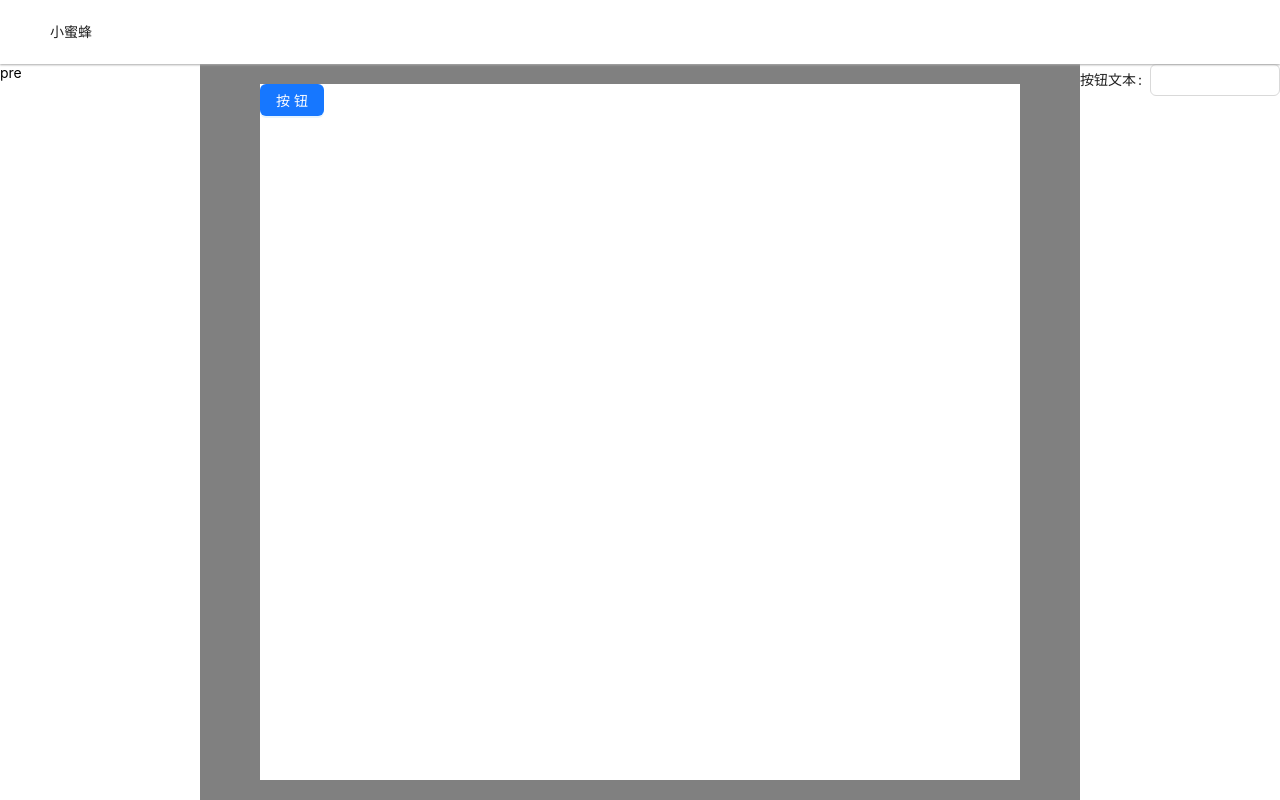
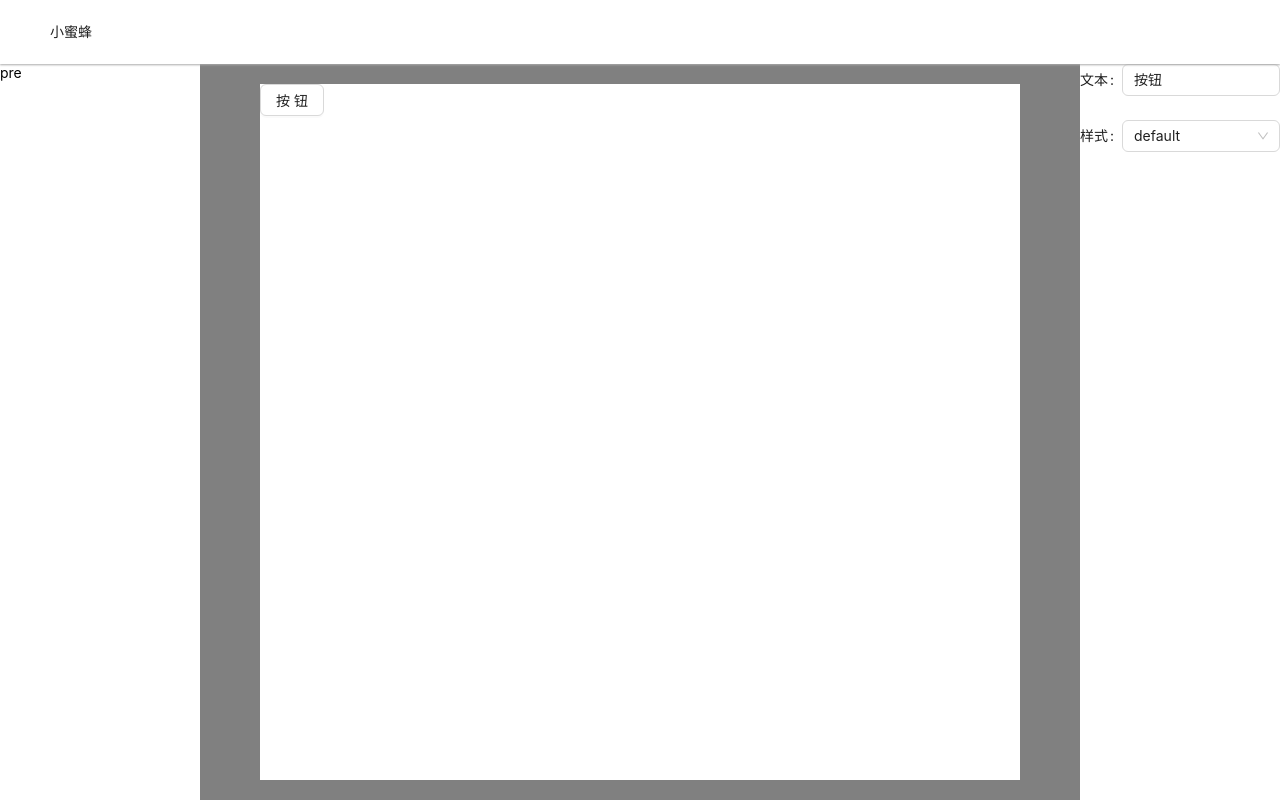
Before and after one commit to hwadn/wm-button, a React (Vite) app: page / in a window 1280 px wide. Built offline with nearby package versions, Linux system fonts and the light colour scheme.

Commit message:
feat: setting

```diff
--- a/package.json
+++ b/package.json
@@ -48,7 +48,7 @@
   },
   "license": "ISC",
   "peerDependencies": {
-    "antd": "^5.13.1",
+    "antd": "^5.13.2",
     "react": "^18.2.0",
     "react-dom": "^18.2.0",
     "styled-components": "^6.1.8"
--- a/src/export/Component/index.tsx
+++ b/src/export/Component/index.tsx
@@ -3,10 +3,10 @@ import { IFormValues } from '../Setting'
 import { Button } from 'antd'
 
 interface IComponentProps {
-	formValues?: IFormValues
+	formValues: IFormValues
 }
 
 export const Component: React.FC<IComponentProps> = ({ formValues }) => {
-	const { text } = formValues || {}
-	return <Button type='primary'>{text}</Button>
+	const { text, type } = formValues || {}
+	return <Button  type={type}>{text}</Button>
 }
--- a/src/export/Setting/default.ts
+++ b/src/export/Setting/default.ts
@@ -1,7 +1,11 @@
+import type { ButtonProps } from 'antd'
+
 export interface IFormValues {
 	text: string
+	type: ButtonProps['type']
 }
 
 export const defaultFormValues: IFormValues = {
-	text: '按钮'
+	text: '按钮',
+	type: 'default'
 }
--- a/src/export/Setting/index.tsx
+++ b/src/export/Setting/index.tsx
@@ -1,6 +1,7 @@
 import React from 'react'
-import { Form, Input } from 'antd'
+import { Form, Input, Select, ButtonProps } from 'antd'
 import { FormProps } from 'antd/lib/form'
+import { defaultFormValues } from './default'
 
 export type { IFormValues } from './default'
 export { defaultFormValues } from './default'
@@ -9,11 +10,19 @@ interface ISettingProps {
 	onValuesChange: FormProps['onValuesChange']
 }
 
+const antdButtonTypes: ButtonProps['type'][] = ['dashed', 'default', 'link', 'primary', 'text']
+
 export const Setting: React.FC<ISettingProps> = ({ onValuesChange }) => {
 	return (
-		<Form onValuesChange={onValuesChange}>
-			<Form.Item label='按钮文本' name='text' >
+		<Form onValuesChange={onValuesChange} initialValues={defaultFormValues}>
+			<Form.Item label='文本' name='text' >
 				<Input/>
+			</Form.Item>
+			<Form.Item label='样式' name='type' >
+				<Select options={antdButtonTypes.map((type) => ({
+					value: type,
+					label: type
+				}))}/>
 			</Form.Item>
 		</Form>
 	)
```
Also changed, not shown: 1 other file (tests, documents, lock files or other folders).
